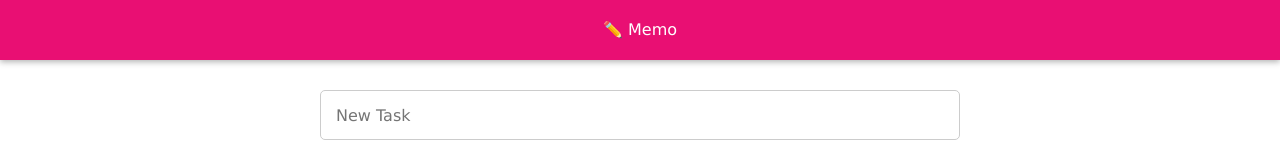
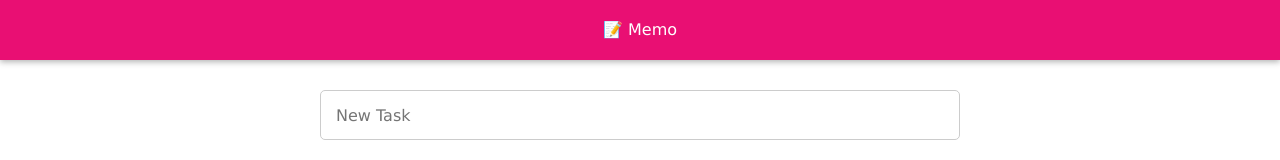
Before and after one commit to markusoelhafen/todo-app-pwa, a React (Create React App) app: page / in a window 1280 px wide. Shown: the top 160 px of the page. Built offline with nearby package versions, Linux system fonts and the light colour scheme.

Commit message:
fix: replace emojis with html entities

```diff
--- a/src/App.tsx
+++ b/src/App.tsx
@@ -70,7 +70,7 @@ class App extends React.Component {
   public render() {
     return (
       <StyledMainFrame centered={true}>
-        <Header title="✏️ Memo" />
+        <Header title="&#128221; Memo" />
         <StyledInputFrame maxWidth={MaxWidth.half}>
           <StyledInput
             placeholder="New Task"
--- a/src/container/datalist-container.tsx
+++ b/src/container/datalist-container.tsx
@@ -41,7 +41,7 @@ export class Input extends React.Component<DataListProps, {data: string[]}> {
         :
           <Box flex={true} height="50vh" col={true} alignItems={AlignItems.Center} justifyContent={JustifyContent.Center}>
             <Copy color="#cccccc" size={Size.Large} centered={true}>
-              🙌<br />
+              &#128588;<br />
               Nothing to do, yay!
             </Copy>
           </Box>
```
